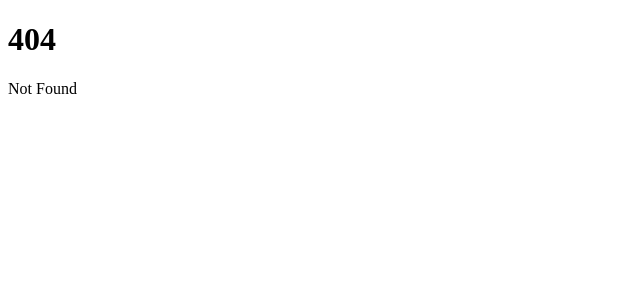
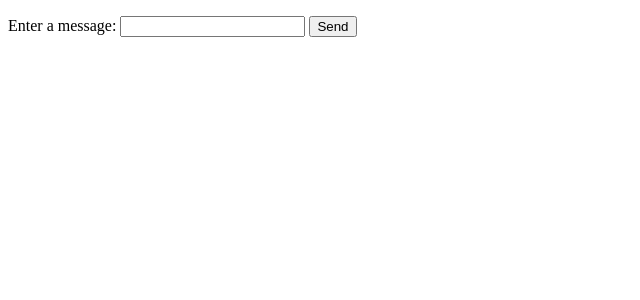
Before and after one commit to FrederikNorlyk/svelte-chat-app, a SvelteKit app: page /chat in a window 1280 px wide. Before the commit this address had no page. Shown: the top 300 px of the page, without its empty margins (0-640 px from the left). Built offline with nearby package versions, Linux system fonts and the light colour scheme.

Commit message:
Initial commit

```diff
--- /dev/null
+++ b/src/models/Message.ts
@@ -0,0 +1,17 @@
+export class Message {
+    private userId: number
+    private text: string
+
+    constructor(userId: number, text: string) {
+        this.userId = userId
+        this.text = text
+    }
+
+    public getUserId() : number {
+        return this.userId
+    }
+
+    public getText(): string {
+        return this.text
+    }
+}
--- /dev/null
+++ b/src/routes/chat/+page.svelte
@@ -0,0 +1,29 @@
+<script lang="ts">
+	import { Message } from "../../models/Message";
+
+    var messages: Message[] = []
+    var text = ""
+
+    function handleSubmit() {
+        console.log("Submitted!")
+        messages = [...messages, new Message(1, text)]
+        text = ""
+        console.log(messages.length)
+    }
+</script>
+
+<div>
+    <ul>
+        {#each messages as message}
+		<li>
+            {message.getText()}
+		</li>
+        {/each}
+    </ul>
+
+    <form on:submit|preventDefault={handleSubmit}>
+        <label for="text">Enter a message:</label>
+        <input bind:value={text} type="text" name="message"/>
+        <button>Send</button>
+    </form>
+</div>
```
Also changed, not shown: src/routes/+page.svelte (+10 -1 lines), .devcontainer/devcontainer.json.
